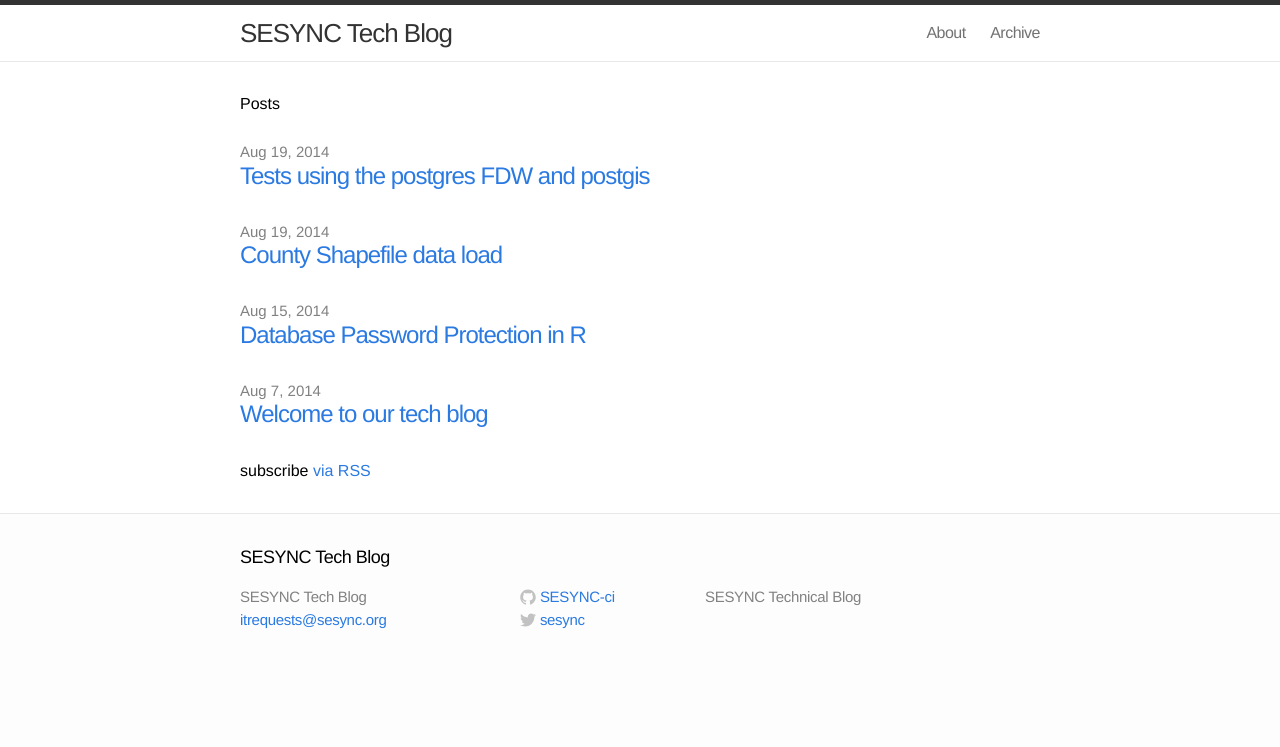
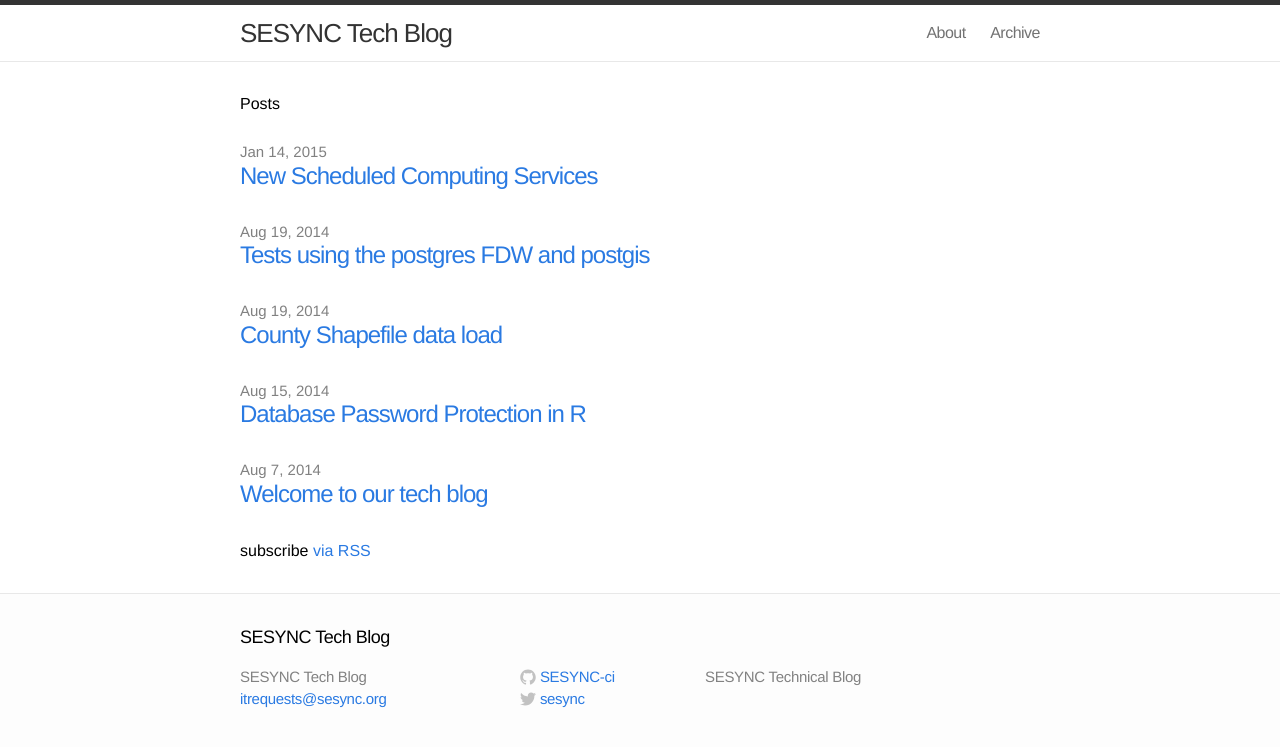
Before and after one commit to SESYNC-ci/blog, a Jekyll site: the page built from index.html, in a window 1280 px wide. Shown: the top 747 px of the page. Built offline with Jekyll 4.4.1, drawn with Linux system fonts in a browser that asks for light colours.

Commit message:
cluster post, updated archive page.

```diff
--- a/_drafts/r-studio-stuff.md
+++ b/_posts/2015-01-14-New-Sesync-Cluster.md
@@ -1,7 +1,7 @@
 ---
 layout: post
 title:  "New Scheduled Computing Services"
-date:   2015-01-08
+date:   2015-01-14
 categories: R infrastucture
 author: msmorul
 ---
```
Also changed, not shown: archive.md (+1 -1 lines).
